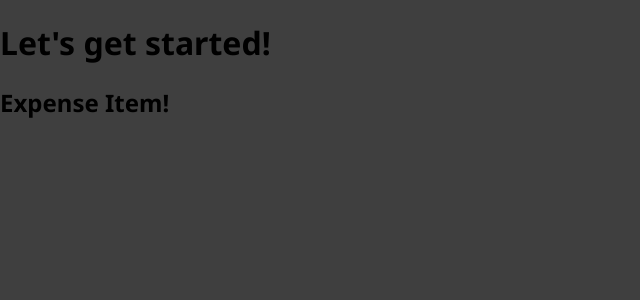
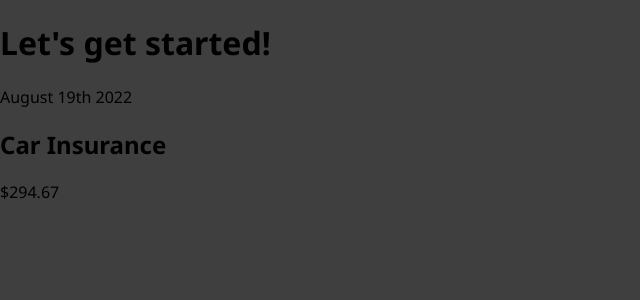
Before and after one commit to imazamatkh/react-lessons, a React (Create React App) app: page / in a window 1280 px wide. Shown: the top 300 px of the page, without its empty margins (0-640 px from the left). Built offline with nearby package versions, Linux system fonts and the light colour scheme.

Commit message:
02: Writing more complex JSX code

```diff
--- a/src/components/ExpenseItem/ExpenseItem.jsx
+++ b/src/components/ExpenseItem/ExpenseItem.jsx
@@ -1,5 +1,13 @@
 function ExpenseItem() {
-  return <h2>Expense Item!</h2>
+  return (
+    <div>
+      <div>August 19th 2022</div>
+      <div>
+        <h2>Car Insurance</h2>
+        <div>$294.67</div>
+      </div>
+    </div>
+  )
 }
 
 export default ExpenseItem
```
